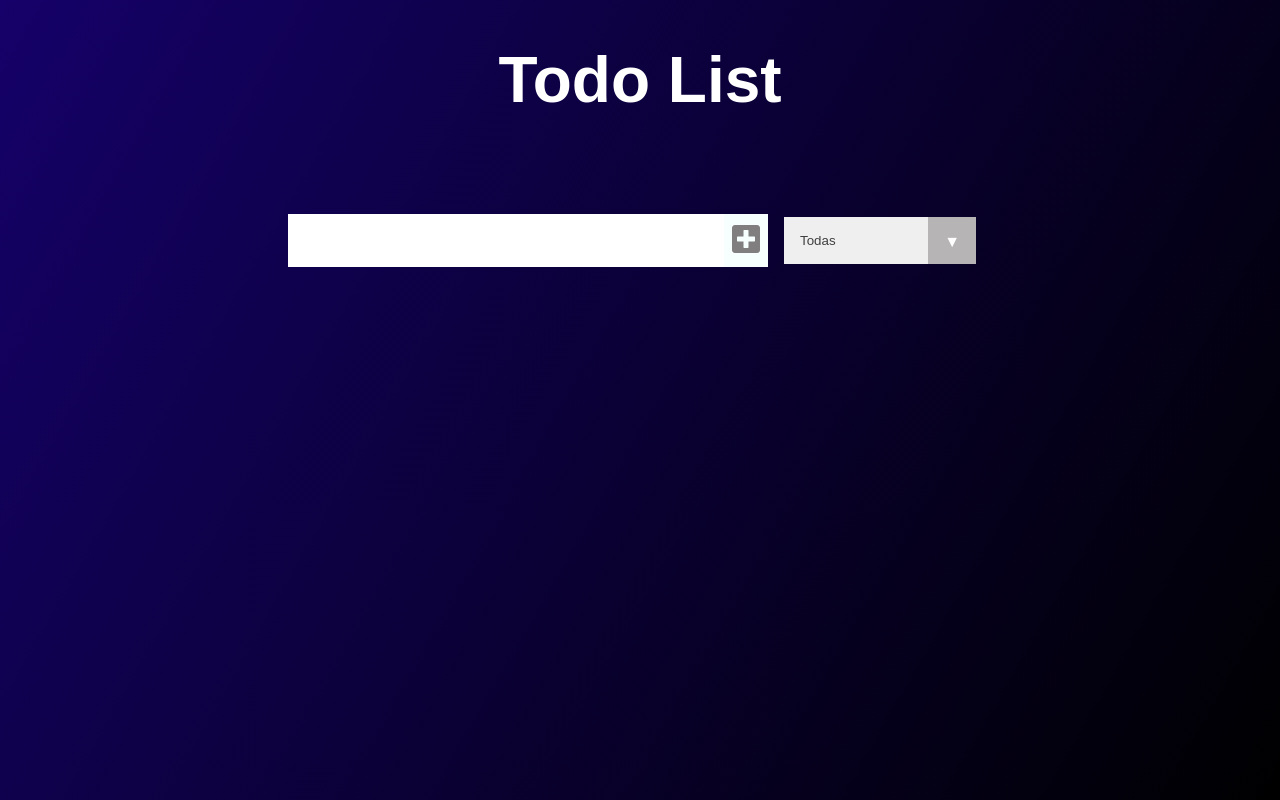
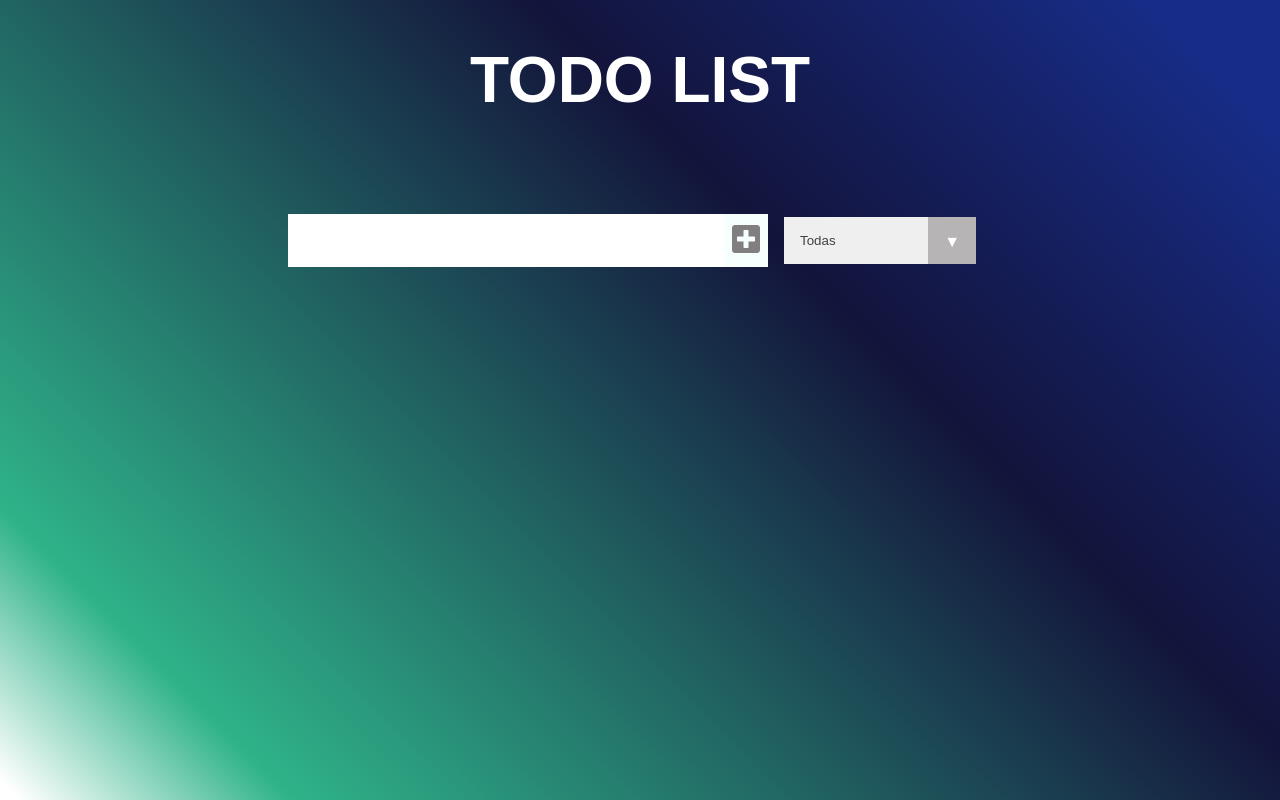
Before and after one commit to Silbordon/proyectToDoList, a React (Create React App) app: page / in a window 1280 px wide. Built offline with nearby package versions, Linux system fonts and the light colour scheme; the HTML template or start-up script is replaced by a standard one.

Commit message:
UPDATE/se suben modificaciones en los estilos

```diff
--- a/package.json
+++ b/package.json
@@ -15,7 +15,7 @@
   },
   "scripts": {
     "predeploy" : "npm run build",
-    "deploy": "gh-pages-d build",
+    "deploy": "gh-pages -d build",
     "start": "react-scripts start",
     "build": "react-scripts build",
     "test": "react-scripts test",
--- a/src/App.css
+++ b/src/App.css
@@ -5,7 +5,8 @@
 }
 
 body {
-  background-image: linear-gradient(120deg, #150169 0%, #000000 100%);
+  background-color: #172c86;
+  background-image: linear-gradient(225deg, #172c86 7%, #13143b 36%, #2fb389 86%, #ffffff 99%, #ffffff 100%);
   color: white;
   font-family: "Poppins", sans-serif;
   min-height: 100vh;
@@ -99,6 +100,9 @@ form button:hover {
   opacity: 0.5;
 }
 
+.completed-icon{
+  background-color: #6b6b6d;
+}
 /*CUSTOM SELECTOR */
 select {
   -webkit-appearance: none;
--- a/src/App.js
+++ b/src/App.js
@@ -52,7 +52,7 @@ function App() {
   return (
     <div>
       <header>
-        <h1>Todo List</h1>
+        <h1>TODO LIST</h1>
       </header>
       <Form
         todos={todos}
--- a/src/components/Todo.js
+++ b/src/components/Todo.js
@@ -8,7 +8,7 @@ const Todo = ({ todo, setTodos, todos }) => {
 
     const completeHandler = () => {
         setTodos(todos.map(item => {
-            if (todo.id == item.id) {
+            if (todo.id === item.id) {
                 return {
                     ...item, completed: !item.completed
                 }
@@ -21,7 +21,7 @@ const Todo = ({ todo, setTodos, todos }) => {
     return (
         <div className="todo">
             <li className={`todo-item ${todo.completed ? 'completed' : ''}`}>{todo.text}</li>
-            <button onClick={completeHandler} className="complete-btn">
+            <button onClick={completeHandler} className={`complete-btn ${todo.completed ? 'completed-icon' : ''}`}>
                 <i className="fas fa-check"></i>
             </button>
             <button onClick={deleteHandler} className="trash-btn">
```
